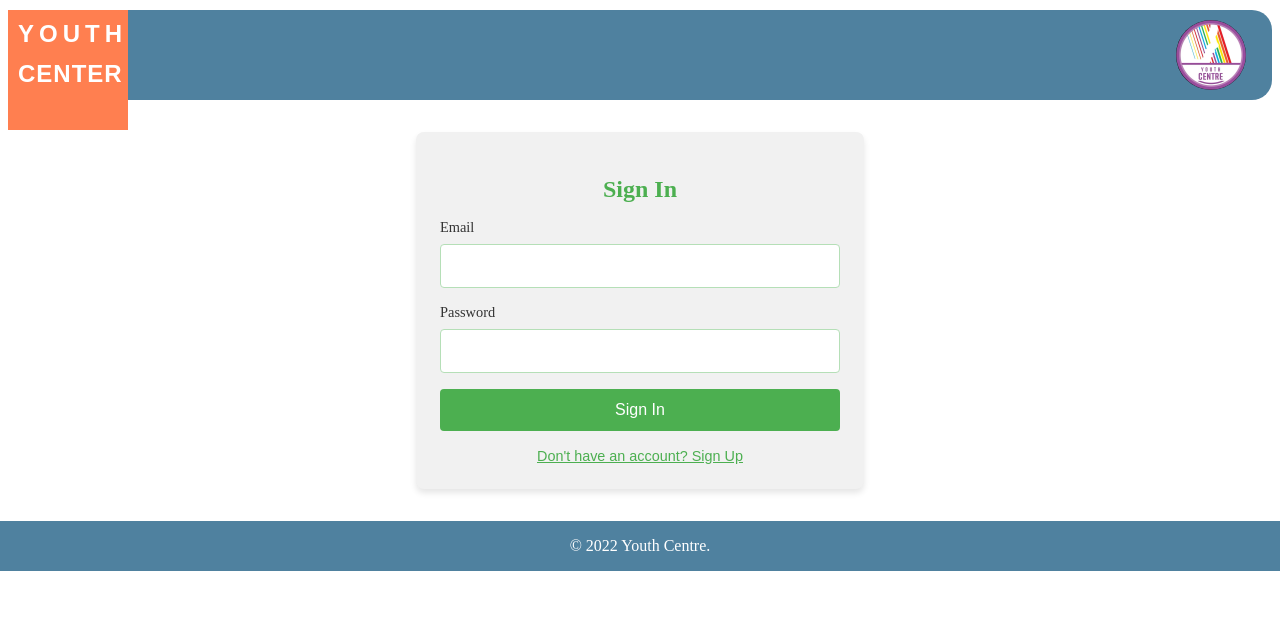
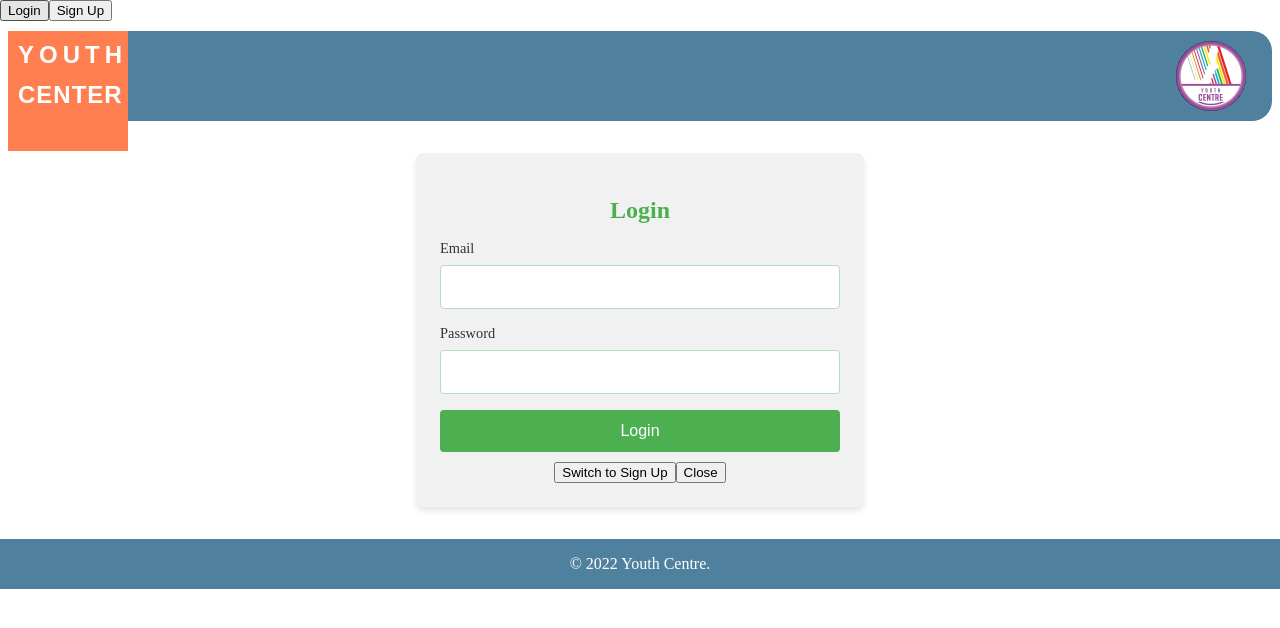
Before and after one commit to ms-viktoria/youth-center-website, a React (Vite) app: page /login in a window 1280 px wide. Shown: the top 628 px of the page. Built offline with nearby package versions, Linux system fonts and the light colour scheme; the HTML template or start-up script is replaced by a standard one.

Commit message:
Work on component LoginSingUp

```diff
--- a/src/components/EventCard.tsx
+++ b/src/components/EventCard.tsx
@@ -31,7 +31,6 @@ const EventCard = ({ event, updateParticipants }: EventCardProps) => {
           <UserIcons users={participants} />
         </div>
       </div>
-
       <BookingModal
         open={open}
         onClose={handleClose}
--- a/src/components/LoginSingUp.tsx
+++ b/src/components/LoginSingUp.tsx
@@ -4,21 +4,33 @@ import "../styles/login-sing-up.scss";
 // import PersonOutlineIcon from "@mui/icons-material/PersonOutline";
 // import LockIcon from "@mui/icons-material/Lock";
 
+interface LoginSignUpProps {
+  isSignUp: boolean;
+  onClose: () => void;
+}
 
-const AuthForm: React.FC = () => {
-  const [isSignUp, setIsSignUp] = useState(false);
-  const [formData, setFormData] = useState({ email: "", password: "", confirmPassword: "" });
+const AuthForm: React.FC<LoginSignUpProps> = ({ isSignUp, onClose }) => {
+  /*const [isSignUp, setIsSignUp] = useState(false);*/
+  const [formData, setFormData] = useState({
+    email: "",
+    password: "",
+    confirmPassword: "",
+  });
   const [error, setError] = useState<string | null>(null);
+  const [isSignUpMode, setIsSignUpMode] = useState(isSignUp);
 
   const toggleForm = () => {
-    setIsSignUp(!isSignUp);
+   /* setIsSignUp(!isSignUp);*/
     setFormData({ email: "", password: "", confirmPassword: "" });
     setError(null);
+    setIsSignUpMode(!isSignUpMode);
   };
 
   const handleInputChange = (e: React.ChangeEvent<HTMLInputElement>) => {
     const { name, value } = e.target;
     setFormData({ ...formData, [name]: value });
+    console.log(isSignUpMode ? "Sign Up Submitted" : "Login Submitted");
+    onClose();
   };
 
   const handleSubmit = (e: React.FormEvent) => {
@@ -35,13 +47,25 @@ const AuthForm: React.FC = () => {
 
   return (
     <div className="auth-container">
-      <h2>{isSignUp ? "Sign Up" : "Sign In"}</h2>
+      <h2>{isSignUpMode ? "Sign Up" : "Login"}</h2>
       <form className="auth-form" onSubmit={handleSubmit}>
         <label>Email</label>
-        <input type="email" name="email" value={formData.email} onChange={handleInputChange} required />
+        <input
+          type="email"
+          name="email"
+          value={formData.email}
+          onChange={handleInputChange}
+          required
+        />
 
         <label>Password</label>
-        <input type="password" name="password" value={formData.password} onChange={handleInputChange} required />
+        <input
+          type="password"
+          name="password"
+          value={formData.password}
+          onChange={handleInputChange}
+          required
+        />
 
         {isSignUp && (
           <>
@@ -58,10 +82,13 @@ const AuthForm: React.FC = () => {
 
         {error && <p className="error-message">{error}</p>}
 
-        <button type="submit">{isSignUp ? "Sign Up" : "Sign In"}</button>
+        <button type="submit">{isSignUpMode ? "Sign Up" : "Login"}</button>
       </form>
-      <button className="toggle-btn" onClick={toggleForm}>
-        {isSignUp ? "Already have an account? Sign In" : "Don't have an account? Sign Up"}
+      <button onClick={toggleForm}>
+        {isSignUpMode ? "Switch to Login" : "Switch to Sign Up"}
+      </button>
+      <button onClick={onClose} style={{ marginTop: "10px" }}>
+        Close
       </button>
     </div>
   );
--- a/src/components/Navbar.tsx
+++ b/src/components/Navbar.tsx
@@ -1,13 +1,52 @@
 import logo from "../assets/images/logo_copy.jpg";
+import React, { useState } from "react";
+import LoginSignUp from "./LoginSingUp.tsx";
 
-const Navbar = () => (
+
+/*const Navbar = () => (
   <div className="header-container">
     <div className="header-container__logo">
       <img src={logo} alt="logo" className="header-container__logo__img"/>
       <div className="header-container__title">Youth </div>
       <div className="header-container__title2">Center</div>
-      {/*<div className="header-container__subtype">space for youth</div>*/}
+      </div>
+  </div>
+);*/
+
+const Navbar: React.FC = () => {
+  const [open, setOpen] = useState(false); // Manage modal visibility
+  const [isSignUp, setIsSignUp] = useState(false); // Manage form flip state
+
+  const handleOpen = (signUp: boolean) => {
+    setIsSignUp(signUp);
+    setOpen(true);
+  };
+
+  const handleClose = () => {
+    setOpen(false);
+  };
+
+  return (
+    <div>
+      <button onClick={() => handleOpen(false)}>Login</button>
+      <button onClick={() => handleOpen(true)}>Sign Up</button>
+      {open && (
+        <LoginSignUp
+          isSignUp={isSignUp}
+          onClose={handleClose}
+        />
+      )}
+      <div className="header-container">
+        <div className="header-container__logo">
+          <img src={logo} alt="logo" className="header-container__logo__img"/>
+          <div className="header-container__title">Youth</div>
+          <div className="header-container__title2">Center</div>
+        </div>
+      </div>
     </div>
-  </div>
-);
+
+
+  );
+};
+
 export default Navbar;
```
